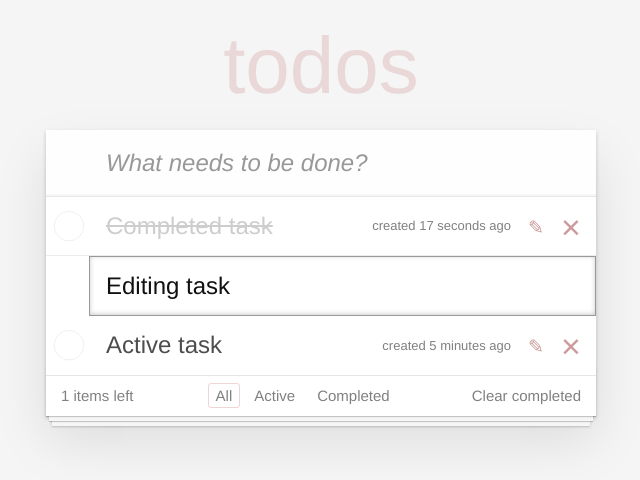
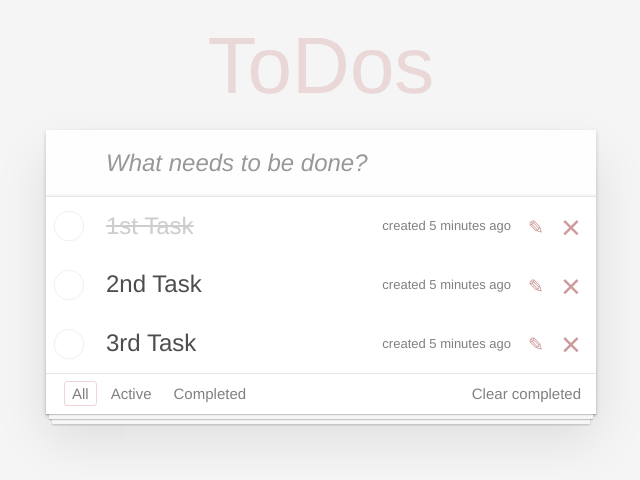
Before and after one commit to HYTROP/todo-app, a React (Create React App) app: page / in a window 1280 px wide. Shown: the top 480 px of the page, without its empty margins (319-959 px from the left). Built offline with nearby package versions, Linux system fonts and the light colour scheme.

Commit message:
edit-task-28.09

```diff
--- a/public/index.html
+++ b/public/index.html
@@ -10,9 +10,7 @@
 </head>
 
 <body>
-  <div id="root">
-  </div>
-
+  <div id="root"></div>
 </body>
 
 </html>
--- a/src/App.css
+++ b/src/App.css
@@ -387,6 +387,7 @@ html .clear-completed:active {
   text-decoration: underline;
 }
 
+
 /*
 	Hack to remove background from Mobile Safari.
 	Can't use it globally since it destroys checkboxes in Firefox
--- a/src/App.js
+++ b/src/App.js
@@ -1,23 +1,54 @@
+// import { useState } from 'react';
+// import { v4 as uuidv4 } from 'uuid'
 
-
-import Footer from './components/Footer';
 import NewTaskForm from './components/NewTaskForm';
 import TaskList from './components/TaskList';
+import Footer from './components/Footer';
 
 import './App.css';
 
 
-function App() {
+export default function App() {
+
+  const tasksData = [
+    { label: '1st Task', id: 'saa', important: true, isDone: true },
+    { label: '2nd Task', id: 'das', important: false, isDone: false },
+    { label: '3rd Task', id: 'asda', important: false, isDone: false },
+  ]
+
+  // const [inputText, setInputText] = useState(null) // new task form
+  // const [taskList, setTaskList] = useState([]) // task list []
+
+  // function handleSetInput(e) {
+  //   setInputText(e.target.value)
+  // }
+
+  // function handleAddTask(inputText) {
+  //   setTaskList([...taskList, inputText])
+  // }
+
+
   return (
-    <section className="todoapp">
-      <NewTaskForm />
+    <section className="todoapp" >
+      <header>
+        <h1>ToDos</h1>
+        <NewTaskForm
+        // setInput={handleSetInput} // указываем целью инпут
+        // addTask={handleAddTask} // добавляем в массив тасок новый объект инпута
+        // inputText={inputText} // храним в переменной состояния значения переданные в инпут
+        />
+      </header>
       <section className="main">
-        <TaskList />
-        <Footer />
+        <TaskList
+          isDone
+          data={tasksData}
+        />
+
+        <Footer
+        //  data={tasksData}
+        />
       </section>
     </section>
 
   );
 }
-
-export default App;
--- a/src/components/Footer.js
+++ b/src/components/Footer.js
@@ -1,12 +1,10 @@
-import TaskFilters from "./TasksFilter";
-function Footer() {
+import TaskFilter from "./TasksFilter";
+export default function Footer({ data }) {
   return (
     <footer className="footer">
-      <span className="todo-count">1 items left</span>
-      <TaskFilters />
+      {/* <span className="todo-count">{data.length} items left</span> */}
+      <TaskFilter />
       <button className="clear-completed">Clear completed</button>
     </footer>
   )
 }
-
-export default Footer;
--- a/src/components/NewTaskForm.js
+++ b/src/components/NewTaskForm.js
@@ -1,13 +1,16 @@
-
-
-function NewTaskForm() {
+export default function NewTaskForm({ setInput, addTask, inputText }) {
 
   return (
     <header className="header">
-      <h1>todos</h1>
-      <input className="new-todo" placeholder="What needs to be done?" autoFocus />
+      <input className="new-todo" placeholder="What needs to be done?"
+        autoFocus
+        onChange={setInput}
+        onKeyUp={(e) => {
+          if (e.code === 'Enter') {
+            addTask(inputText)
+          }
+        }
+        } />
     </header>
   )
 }
-
-export default NewTaskForm;
--- a/src/components/Task.js
+++ b/src/components/Task.js
@@ -1,19 +1,41 @@
+
+// import { Component } from "react";
 
 
-function Task() {
+export default function Task({ id, label, isDone = false }) {
+
+  let onCompleted = '';
+  if (isDone) {
+    onCompleted += 'completed'
+  }
   return (
-    <li>
+    <li
+      className={onCompleted}
+    // onClick={handleIsDone}
+    >
       <div className="view">
-        <input className="toggle" type="checkbox" />
+        <input
+          // id={id}
+          className='toggle' type="checkbox" />
         <label>
-          <span className="description">Active task</span>
-          <span className="created">created 5 minutes ago</span>
-        </label>
-        <button className="icon icon-edit"></button>
-        <button className="icon icon-destroy"></button>
-      </div>
-    </li>
+          <span
+            // key={id}
+            className='description'
+          // onClick={handleIsDone}
+          >
+            {label}
+          </span>
+          <span className='created'>created 5 minutes ago</span>
+          <button
+            className="icon icon-edit">
+          </button>
+          <button className="icon icon-destroy"></button>
+        </label >
+      </div >
+    </li >
+
+
+
   )
+
 }
-
-export default Task;
--- a/src/components/TaskList.js
+++ b/src/components/TaskList.js
@@ -1,35 +1,25 @@
-import Task from "./Task";
 
-function TaskList() {
+// import { Component } from 'react';
+import Task from './Task';
+
+export default function TaskList({ data }) {
+
+  const elements = data.map((item) => {
+
+    const { id, ...itemProps } = item;
+    return (
+      <div key={id} >
+        <Task {...itemProps} />
+      </div>
+    )
+  })
+
+  // console.log(data)
   return (
-    <ul className="todo-list">
-      <li className="completed">
-        <div className="view">
-          <input className="toggle" type="checkbox" />
-          <label>
-            <span className="description">Completed task</span>
-            <span className="created">created 17 seconds ago</span>
-          </label>
-          <button className="icon icon-edit"></button>
-          <button className="icon icon-destroy"></button>
-        </div>
-      </li>
-      <li className="editing">
-        <div className="view">
-          <input className="toggle" type="checkbox" />
-          <label>
-            <span className="description">Editing task</span>
-            <span className="created">created 5 minutes ago</span>
-          </label>
-          <button className="icon icon-edit"></button>
-          <button className="icon icon-destroy"></button>
-        </div>
-        <input type="text" className="edit" defaultValue="Editing task" />
-      </li>
-      <Task />
+    <ul className='todo-list'>
+      {elements}
     </ul>
   )
 
+  // return <ul className="todo-list">{elements}</ul >
 }
-
-export default TaskList;
```
Also changed, not shown: src/components/TasksFilter.js (+9 -3 lines).
